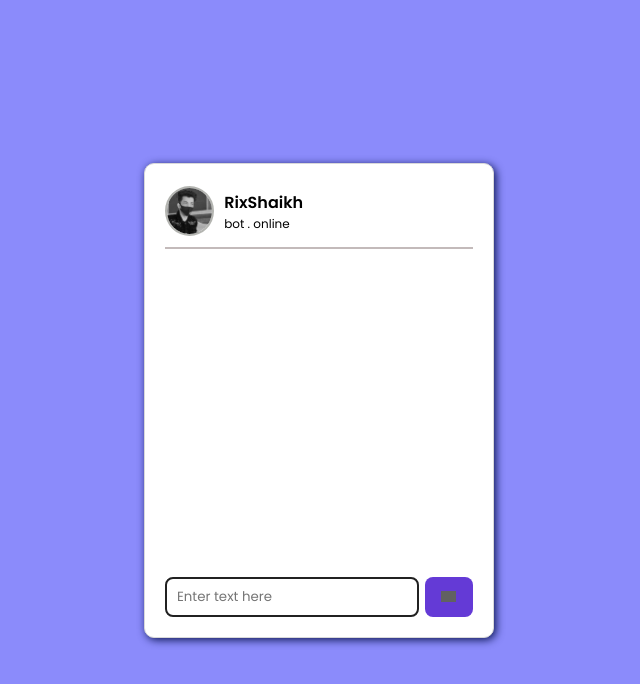
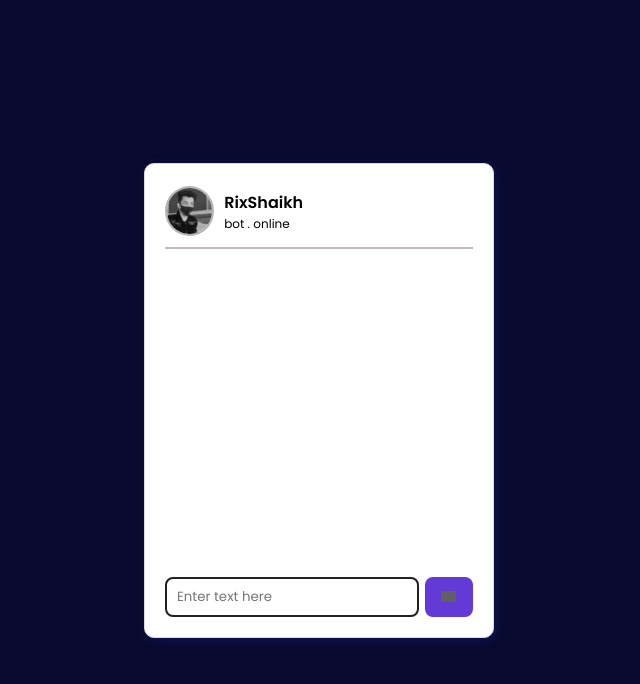
Before and after one commit to webrix11/rixshaikh-bot, a plain HTML site: page index.html in a window 1280 px wide. Shown: the whole page, without its empty margins (321-961 px from the left). Drawn offline with Linux system fonts and the light colour scheme; grey boxes are pictures that could not be loaded.

Commit message:
Update style.css

```diff
--- a/style.css
+++ b/style.css
@@ -13,7 +13,7 @@ body {
    align-items: center;
    justify-content: center;
    min-height: 100vh;
-   background: rgb(139, 139, 251);
+   background: rgb(10 10 48);
 }
 
 body::-webkit-scrollbar {
```
